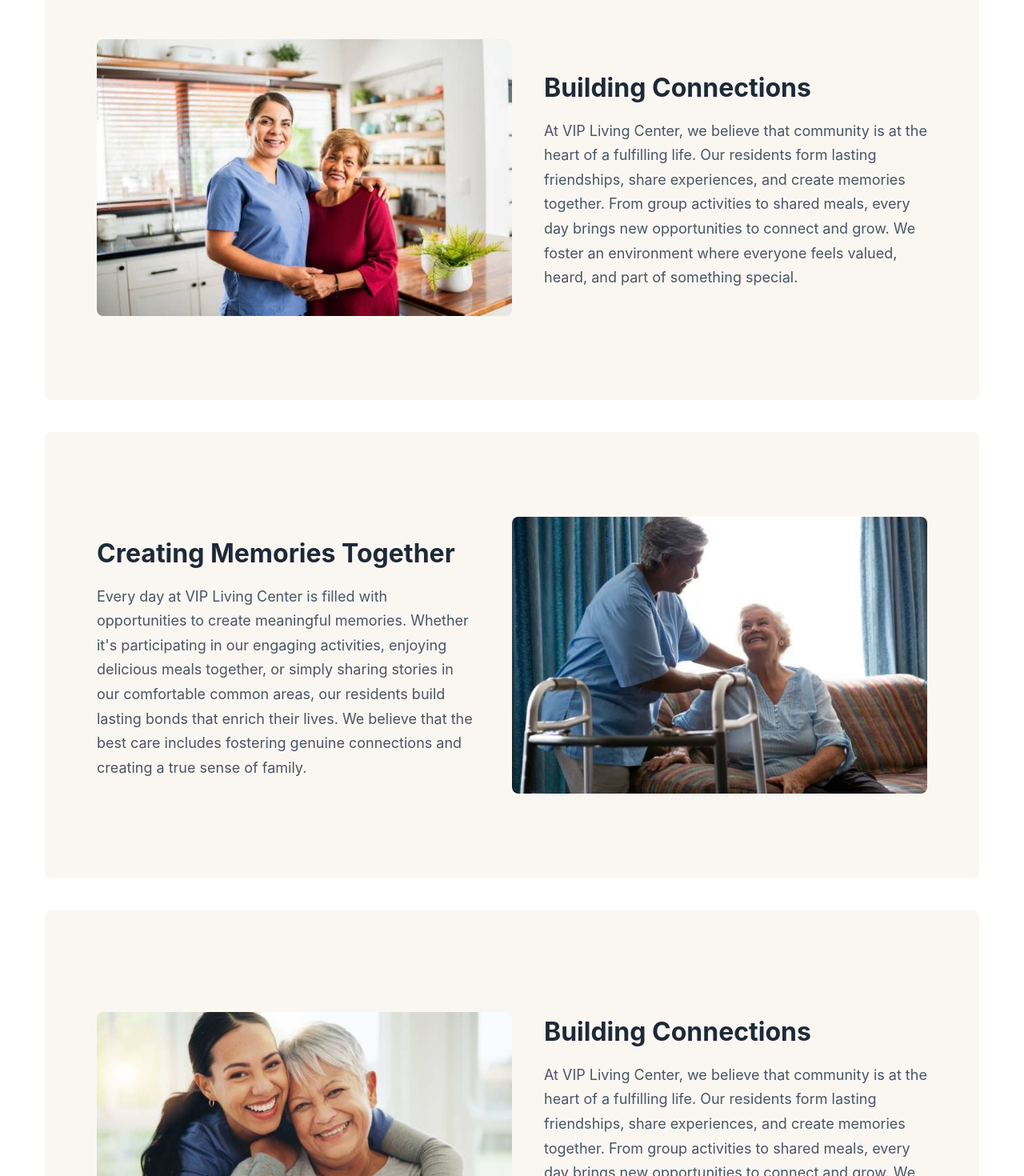
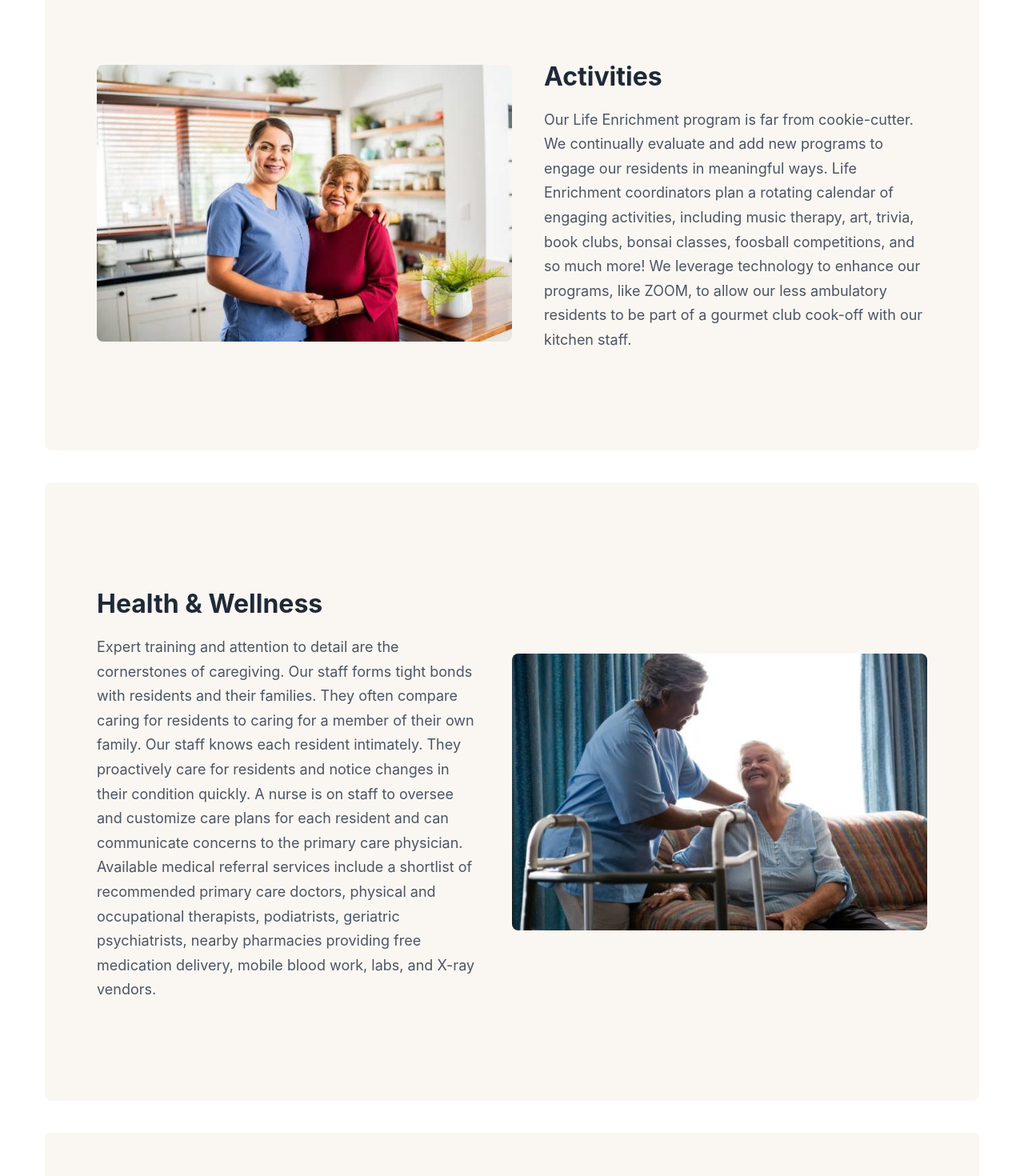
Before and after one commit to preciousOnuora/VIPlivingCenter-web, a React (Create React App) app: page /community in a window 1280 px wide. Shown: the part 640-2110 px from the top of the page at 80% size. Built offline with nearby package versions, Linux system fonts and the light colour scheme.

Commit message:
website almost done

```diff
--- a/src/App.css
+++ b/src/App.css
@@ -991,8 +991,8 @@ font-size: large;
   display: flex;
   justify-content: center;
   align-items: center;
-  padding: 20px 0;
   position: relative;
+  margin-top: -60px; /* Increased from -40px to -60px for even tighter spacing */
 }
 
 .scroll img {
@@ -1001,7 +1001,7 @@ font-size: large;
   object-fit: cover;
   border-radius: 4px;
   opacity: 1;
-  transition: opacity 0.3s ease, transform 0.3s ease;
+  transition: opacity 0.1s ease, transform 0.1s ease; /* Reduced from 0.3s to 0.1s for faster transition */
   cursor: pointer;
 }
 
@@ -1012,7 +1012,8 @@ font-size: large;
 /* Hide scroll image when scrolled down */
 .scroll-section.scrolled img {
   opacity: 0;
-  transform: translateY(-10px);
+  transform: translateY(-20px); /* Increased from -10px to -20px for more obvious effect */
+  pointer-events: none; /* Prevent interaction when hidden */
 }
 
 /* =================================
--- a/src/Community.jsx
+++ b/src/Community.jsx
@@ -20,10 +20,12 @@ const Community = () => {
         <div className="content-wrapper">
           <img src={communityTextImg} alt="Community" className="community-hero-img" />
           <div className="text-content">
-            <h2>Building Connections</h2>
+            <h2>Activities</h2>
             <p>
-              At VIP Living Center, we believe that community is at the heart of a fulfilling life. Our residents form lasting friendships, share experiences, and create memories together. From group activities to shared meals, every day brings new opportunities to connect and grow. We foster an environment where everyone feels valued, heard, and part of something special.
-            </p>
+            Our Life Enrichment program is far from cookie-cutter. We continually evaluate and add new programs to engage our residents in meaningful ways.
+Life Enrichment coordinators plan a rotating calendar of engaging activities, including music therapy, art, trivia, book clubs, bonsai classes, foosball competitions, and so much more!
+We leverage technology to enhance our programs, like ZOOM, to allow our less ambulatory residents to be part of a gourmet club cook-off with our kitchen staff.
+           </p>
           </div>
         </div>
       </section>
@@ -31,9 +33,12 @@ const Community = () => {
       <section className='communityText-section2'>
         <div className="content-wrapper">
           <div className="text-content">
-            <h2>Creating Memories Together</h2>
+            <h2>Health & Wellness</h2>
             <p>
-              Every day at VIP Living Center is filled with opportunities to create meaningful memories. Whether it's participating in our engaging activities, enjoying delicious meals together, or simply sharing stories in our comfortable common areas, our residents build lasting bonds that enrich their lives. We believe that the best care includes fostering genuine connections and creating a true sense of family.
+            Expert training and attention to detail are the cornerstones of caregiving. Our staff forms tight bonds with residents and their families. They often compare caring for residents to caring for a member of their own family.
+Our staff knows each resident intimately. They proactively care for residents and notice changes in their condition quickly.
+A nurse is on staff to oversee and customize care plans for each resident and can communicate concerns to the primary care physician.
+Available medical referral services include a shortlist of recommended primary care doctors, physical and occupational therapists, podiatrists, geriatric psychiatrists, nearby pharmacies providing free medication delivery, mobile blood work, labs, and X-ray vendors.
             </p>
           </div>
           <img src={communityTextImg2} alt="Community" className="community-hero-img" />
@@ -44,10 +49,13 @@ const Community = () => {
         <div className="content-wrapper">
           <img src={communityTextImg3} alt="Community" className="community-hero-img" />
           <div className="text-content">
-            <h2>Building Connections</h2>
+            <h2>Our Culture</h2>
             <p>
-              At VIP Living Center, we believe that community is at the heart of a fulfilling life. Our residents form lasting friendships, share experiences, and create memories together. From group activities to shared meals, every day brings new opportunities to connect and grow. We foster an environment where everyone feels valued, heard, and part of something special.
-            </p>
+            At VIP Living Centers, our passion for service is what unites us. We not only serve our residents, but we also serve our employees. We put our employees first to create a supportive workplace that, in turn, better serves our residents.
+We strive to create a lifestyle for our residents that is vibrant, inspiring, and purposeful. We are dedicated to nurturing every relationship, to loving and celebrating our residents and our coworkers. And because of this dedication, our standards are high. We don’t settle for less than the best.
+Our commitment to our residents, families, and each other upholds the values outlined in our SERVICE affirmations.
+We seek to fulfill these values every day.
+           </p>
           </div>
         </div>
       </section>
--- a/src/Home.jsx
+++ b/src/Home.jsx
@@ -33,10 +33,13 @@ const Home = () => {
     const handleScroll = () => {
       const scrollSection = document.querySelector('.scroll-section');
       if (scrollSection) {
-        if (window.scrollY > 100) {
+        console.log('Scroll Y:', window.scrollY); // Debug logging
+        if (window.scrollY > 200) { // Reduced from 800 to 200 for testing
           scrollSection.classList.add('scrolled');
+          console.log('Added scrolled class'); // Debug logging
         } else {
           scrollSection.classList.remove('scrolled');
+          console.log('Removed scrolled class'); // Debug logging
         }
       }
     };
```
